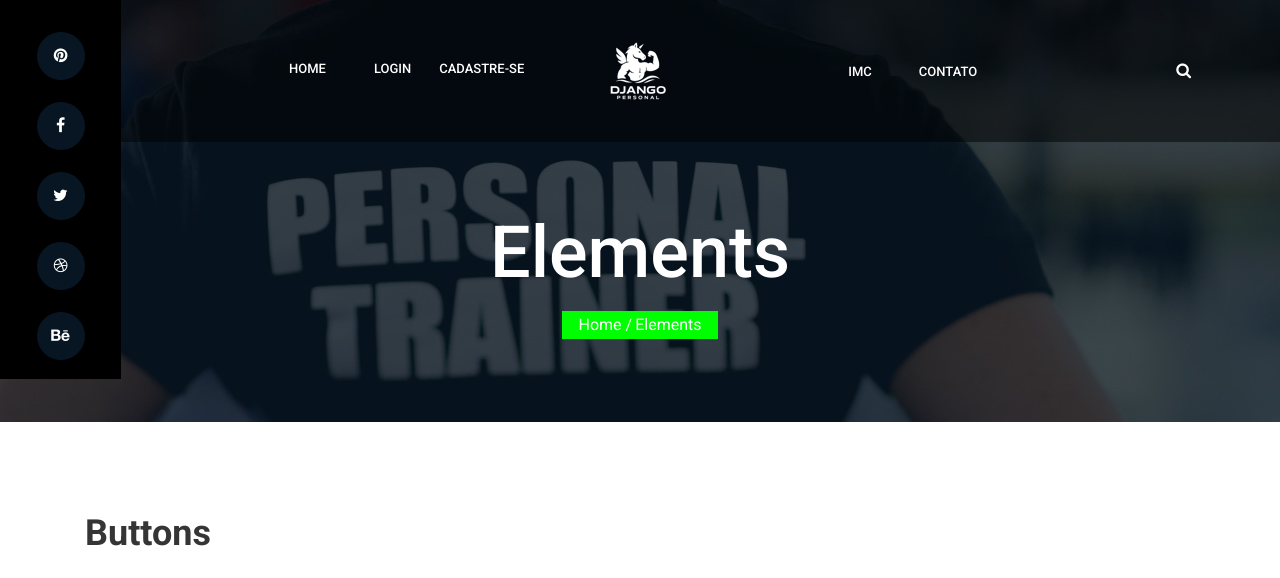
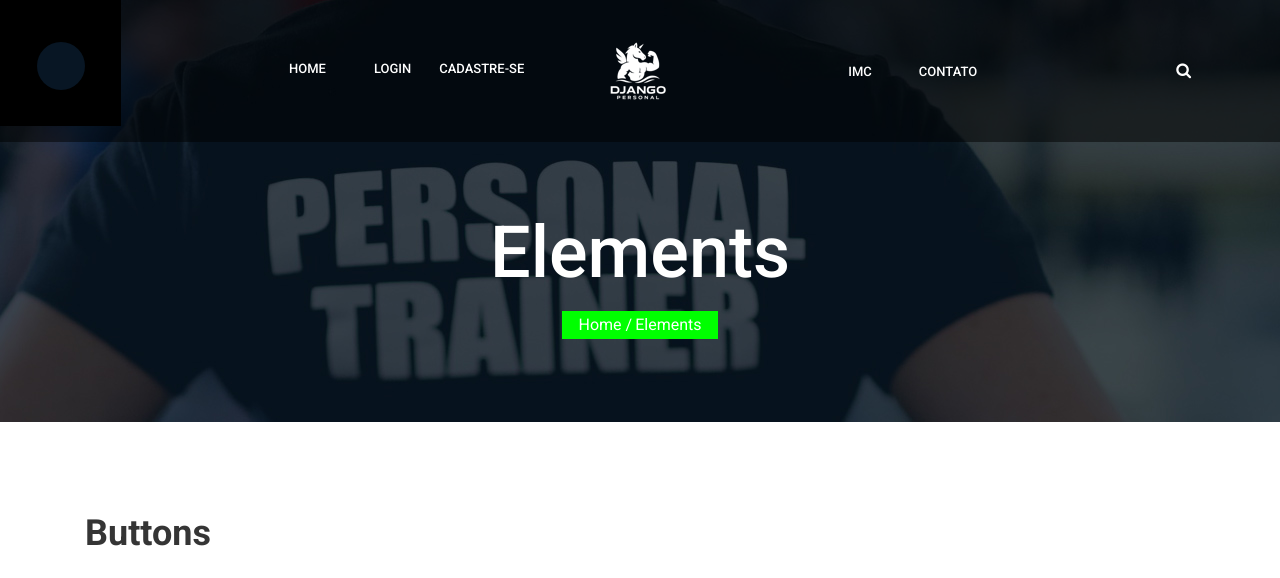
Before and after one commit to brendosaraiva/DjangoPersonal, a Django app: template core/templates/exercicios.html in a window 1280 px wide. Shown: the top 578 px of the page. Run offline with Django 3.2, Linux system fonts and the light colour scheme; the template is opened without the code that fills it: most values are stand-ins (such as "Sample title", 1, 10 or a date in 2020); some libraries are stand-ins or nearby versions.

Commit message:
Exibindo dados adicionais

```diff
--- a/core/templates/exercicios.html
+++ b/core/templates/exercicios.html
@@ -21,13 +21,11 @@
     <!-- Top Social Begin -->
     <div class="top-social">
         <div class="top-social-links">
-            <ul>
-                <li><a href="#"><i class="fa fa-pinterest"></i></a></li>
-                <li><a href="#"><i class="fa fa-facebook"></i></a></li>
-                <li><a href="#"><i class="fa fa-twitter"></i></a></li>
-                <li><a href="#"><i class="fa fa-dribbble"></i></a></li>
-                <li><a href="#"><i class="fa fa-behance"></i></a></li>
-            </ul>
+            {% for rede_social in redes_sociais %}
+                <ul>
+                    <li style="padding: 10px;"><a href="{{ rede_social.rede_social }}"><i class="{{ rede_social.icone }}"></i></a></li>
+                </ul>
+            {% endfor %}
         </div>
     </div>
     <!-- Top Social End -->
```
Also changed, not shown: core/views.py (+8 -6 lines), projeto.txt (deleted, +0 -16 lines), README.md, django_personal/urls.py (line endings or trailing spaces).
